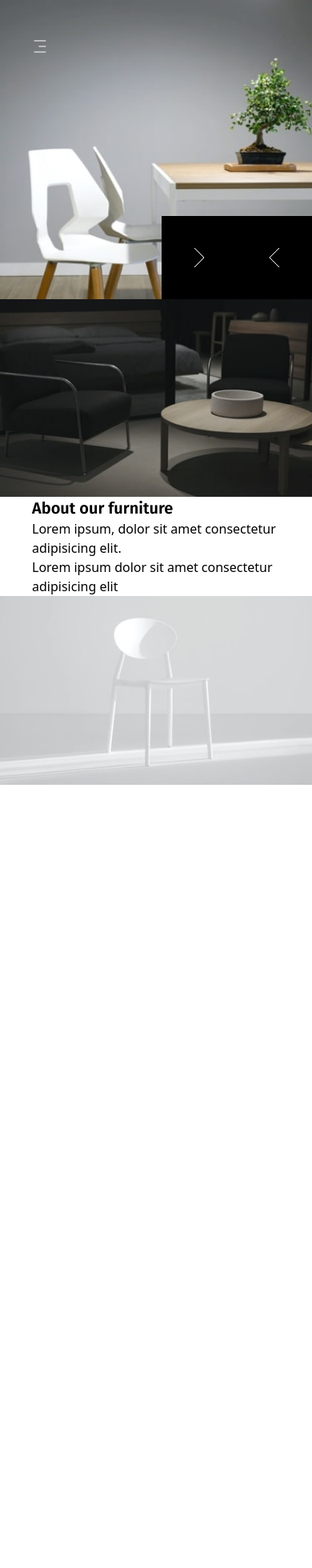
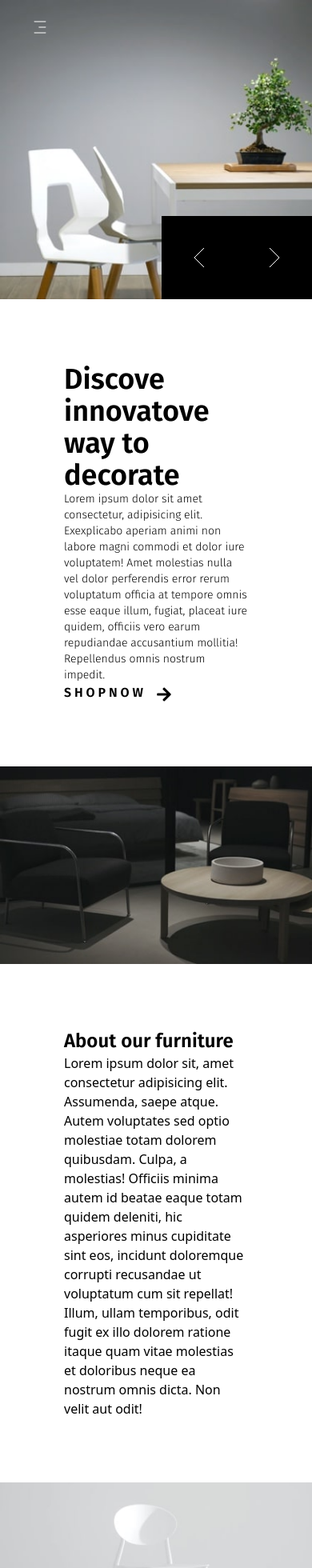
Before and after one commit to asemanemo/room-challenge, a React (Create React App) app: page / in a window 390 px wide. Shown: the top 1960 px of the page at 80% size. Before the commit the page ends 981 px from the top, so only its background shows below. Built offline with nearby package versions, Linux system fonts and the light colour scheme.

Commit message:
:art: Fixed Little Strurcture Stuff

```diff
--- a/src/components/App.tsx
+++ b/src/components/App.tsx
@@ -11,21 +11,15 @@ import Slider from './Slider';
 
 function App() {
   return (
-    <div className="">
-      <div className="">
-        <Slider />
-      </div>
+    <div>
+      <Slider />
       <div className="md:justify-start">
-        <div className="absolute top-6 md:hidden">
+        <div className="absolute top-6 lg:hidden">
           <Navbar />
-        </div>
-
-        <div className="">
-          <div></div>
         </div>
       </div>
 
-      <div className=" lg:grid lg:grid-cols-7">
+      <div className=" lg:grid lg:grid-cols-7 ">
         <div className="col-span-2">
           <img
             className="w-full h-full"
@@ -34,16 +28,30 @@ function App() {
           />
         </div>
 
-        <div className="lg:col-span-3 self-center ml-10">
-          <h1 className="font-myFont text-xl font-bold">About our furniture</h1>
-          <p>Lorem ipsum, dolor sit amet consectetur adipisicing elit.</p>
-          <p>Lorem ipsum dolor sit amet consectetur adipisicing elit</p>
+        <div className="lg:col-span-3 self-center m-20">
+          <h1 className="font-myFont text-2xl font-bold">
+            About our furniture
+          </h1>
+          <p>
+            Lorem ipsum dolor sit, amet consectetur adipisicing elit. Assumenda,
+            saepe atque. Autem voluptates sed optio molestiae totam dolorem
+            quibusdam. Culpa, a molestias! Officiis minima autem id beatae eaque
+            totam quidem deleniti, hic asperiores minus cupiditate sint eos,
+            incidunt doloremque corrupti recusandae ut voluptatum cum sit
+            repellat! Illum, ullam temporibus, odit fugit ex illo dolorem
+            ratione itaque quam vitae molestias et doloribus neque ea nostrum
+            omnis dicta. Non velit aut odit!
+          </p>
         </div>
 
         <div className="col-span-2">
           <img className="w-full h-full" src={aboutImage2} />
         </div>
       </div>
+
+      <div className="bg-gray-300 flex justify-center hover:underline">
+        <a href="https://github.com/asemanemo">Finished by Asemanemo</a>
+      </div>
     </div>
   );
 }
--- a/src/components/Navbar.tsx
+++ b/src/components/Navbar.tsx
@@ -21,12 +21,9 @@ function Navbar() {
     <>
       <div
         // onClick={handleClick}
-        className="relative block md:hidden z-20"
+        className="relative z-20"
       >
-        <div
-          onClick={handleClick}
-          className="absolute  top-6 ml-10 text-white text-xl "
-        >
+        <div onClick={handleClick} className="top-6 ml-10 text-white text-xl ">
           <CiMenuFries />
         </div>
 
--- a/src/components/Slider.tsx
+++ b/src/components/Slider.tsx
@@ -57,7 +57,7 @@ const Slider = () => {
           </div>
           <div className="self-center ml-16" style={{ gridArea: '1/5/1/8' }}>
             <div className="">
-              <h1 className="font-myFont text-xl font-bold ">
+              <h1 className="font-myFont text-4xl font-bold ">
                 Discove innovatove way to decorate
               </h1>
               <div className="font-myFont text-sm">
@@ -86,13 +86,13 @@ const Slider = () => {
             <div className="flex justify-between grid-row-start-auto justify-evenly ">
               <div
                 onClick={nextSlide}
-                className=" bg-black left text-white md:order-last hover:bg-gray-700 p-8"
+                className=" bg-black left text-white order-last hover:bg-gray-700 p-8"
               >
                 <img src={rightArrow} />
               </div>
               <div
                 onClick={prevSlide}
-                className=" bg-black text-white md:order-first hover:bg-gray-700 p-8"
+                className=" bg-black text-white order-first hover:bg-gray-700 p-8"
               >
                 <img src={leftArrow} />
               </div>
@@ -116,16 +116,38 @@ const Slider = () => {
           <div className="flex transform bg-black self-end ">
             <div
               onClick={nextSlide}
-              className="bg-black text-white hover:bg-stone-700 md:order-last p-10"
+              className="bg-black text-white hover:bg-stone-700 order-last p-10"
             >
               <img className="w-full h-full object-cover" src={rightArrow} />
             </div>
             <div
               onClick={prevSlide}
-              className=" bg-black text-white hover:bg-stone-700  md:order-first p-10 "
+              className=" bg-black text-white hover:bg-stone-700 order-first p-10 "
             >
               <img src={leftArrow} />
             </div>
+          </div>
+        </div>
+      </div>
+
+      <div className="m-20 lg:hidden">
+        <h1 className="font-myFont text-4xl font-bold ">
+          Discove innovatove way to decorate
+        </h1>
+        <div className="font-myFont text-sm">
+          <p>
+            Lorem ipsum dolor sit amet consectetur, adipisicing elit.
+            Exexplicabo aperiam animi non labore magni commodi et dolor iure
+            voluptatem! Amet molestias nulla vel dolor perferendis error rerum
+            voluptatum officia at tempore omnis esse eaque illum, fugiat,
+            placeat iure quidem, officiis vero earum repudiandae accusantium
+            mollitia! Repellendus omnis nostrum impedit.
+          </p>
+        </div>
+        <div className="flex mb-10">
+          <h3 className="font-myFont font-bold">S H O P N O W</h3>
+          <div className="pl-4 mt-1 text-xl ">
+            <FaArrowRight />
           </div>
         </div>
       </div>
```
